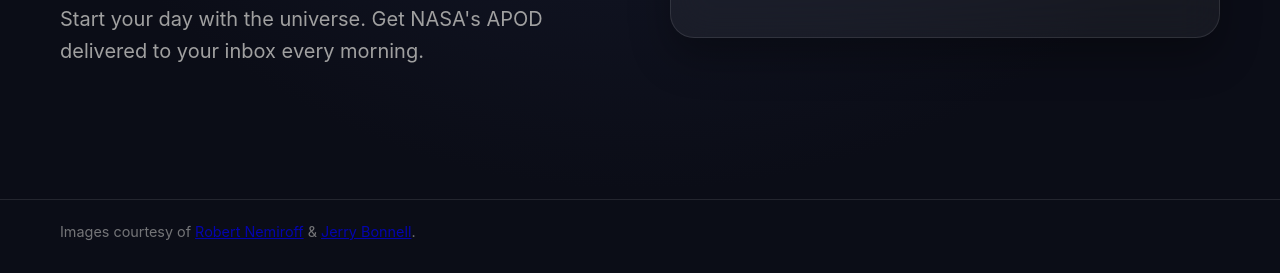
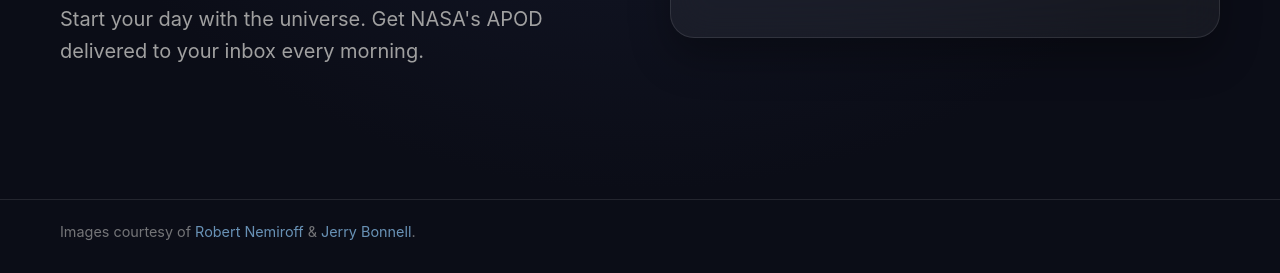
Before and after one commit to gtracy/APODEmail-node, a website: page public/index.html in a window 1280 px wide. Shown: the part 527-800 px from the top of the page. Drawn offline with Linux system fonts and the light colour scheme; no server answers.

Commit message:
improved contrast for footer links

```diff
--- a/public/css/style.css
+++ b/public/css/style.css
@@ -159,6 +159,17 @@ main {
     color: var(--text-secondary);
     opacity: 0.7;
     text-align: left;
+}
+
+.credits a {
+    color: #90caf9;
+    text-decoration: none;
+    transition: var(--transition);
+}
+
+.credits a:hover {
+    color: var(--accent-color);
+    text-decoration: underline;
 }
 
 footer {
```
